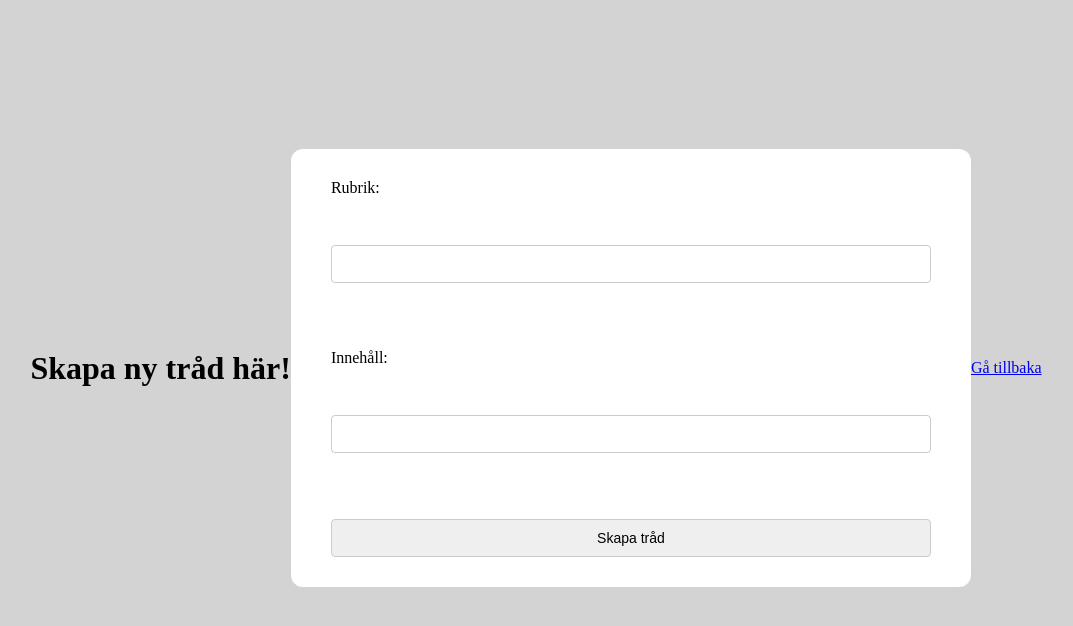
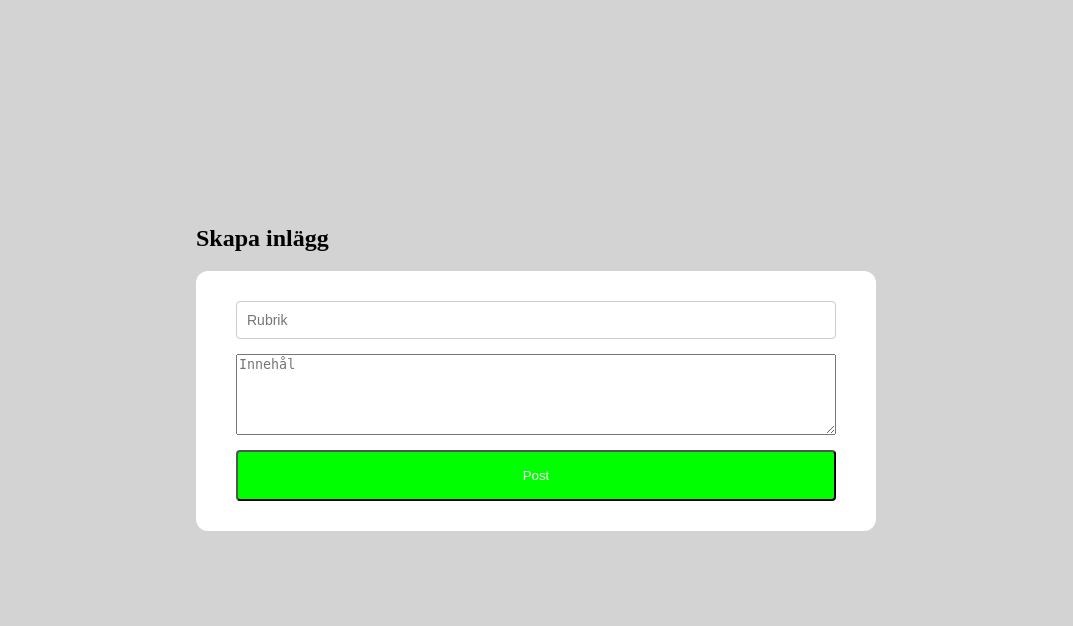
Before and after one commit to HampusAyalla/Forum, a Flask app: template Templates/topics.html in a window 1280 px wide. Shown: the top 626 px of the page, without its empty margins (104-1177 px from the left). Run offline with Flask 3, Linux system fonts and the light colour scheme; the template is opened without the code that fills it, so the values that code supplies are empty.

Commit message:
logga ut, börjat med nya inlägg i app.py, lagt till så man kan starta själva forumet, ändrat html filerna så de ska funka bättre till gemensam css.

```diff
--- a/Templates/topics.html
+++ b/Templates/topics.html
@@ -1,24 +1,19 @@
 <!DOCTYPE html>
-<html lang="sv">
+<html>
 <head>
-    <meta charset="UTF-8">
-    <title>Ny tråd till forum</title>
+    <title>Nytt inlägg</title>
     <link rel="stylesheet" href="style.css">
 </head>
 <body>
 
-<h1>Skapa ny tråd här!</h1>
-
-<form action="/new_topic" method="post">
-    <label>Rubrik:</label><br>
-    <input type="text" name="title" required><br><br>
-    <label>Innehåll:</label><br>
-    <input type="text" name="content" required><br><br>
-    <input type="submit" value="Skapa tråd">
-</form>
-
-<br>
-<a href="/">Gå tillbaka</a>
+<div class="container">
+    <h2>Skapa inlägg</h2>
+    <form method="POST">
+        <input type="text" name="title" placeholder="Rubrik" required>
+        <textarea name="content" rows="5" placeholder="Innehål" required></textarea>
+        <button type="submit">Post</button>
+    </form>
+</div>
 
 </body>
 </html>
--- a/app.py
+++ b/app.py
@@ -66,6 +66,26 @@ def login():
             return redirect("/")
         #Annars om den inte finns, kommer ett error
         else:
-            return render_template("login.html", error="Fel användarnamn eller lösenord")
+            return render_template("login.html", error="Fel användarnamn eller lösenord!")
 
     return render_template("login.html")
+
+@app.route("/logout")
+def logout():
+    session.clear()
+    return redirect("/")
+
+#Skapa nytt topic
+@app.route("/new_topic", methods=["GET", "POST"])
+def new_topic():
+    if "user" not in session:
+        return redirect("/login")
+
+    if request.method == "POST":
+        title = request.form["title"]
+        user_id = session["user"]["id"]
+
+
+#För att kunna starta forumet(servern)
+if __name__ == "__main__":
+    app.run(debug=True)
```
Also changed, not shown: Templates/Index.html (+14 -15 lines), Templates/login.html (+8 -7 lines), Templates/style.css (line endings or trailing spaces).
